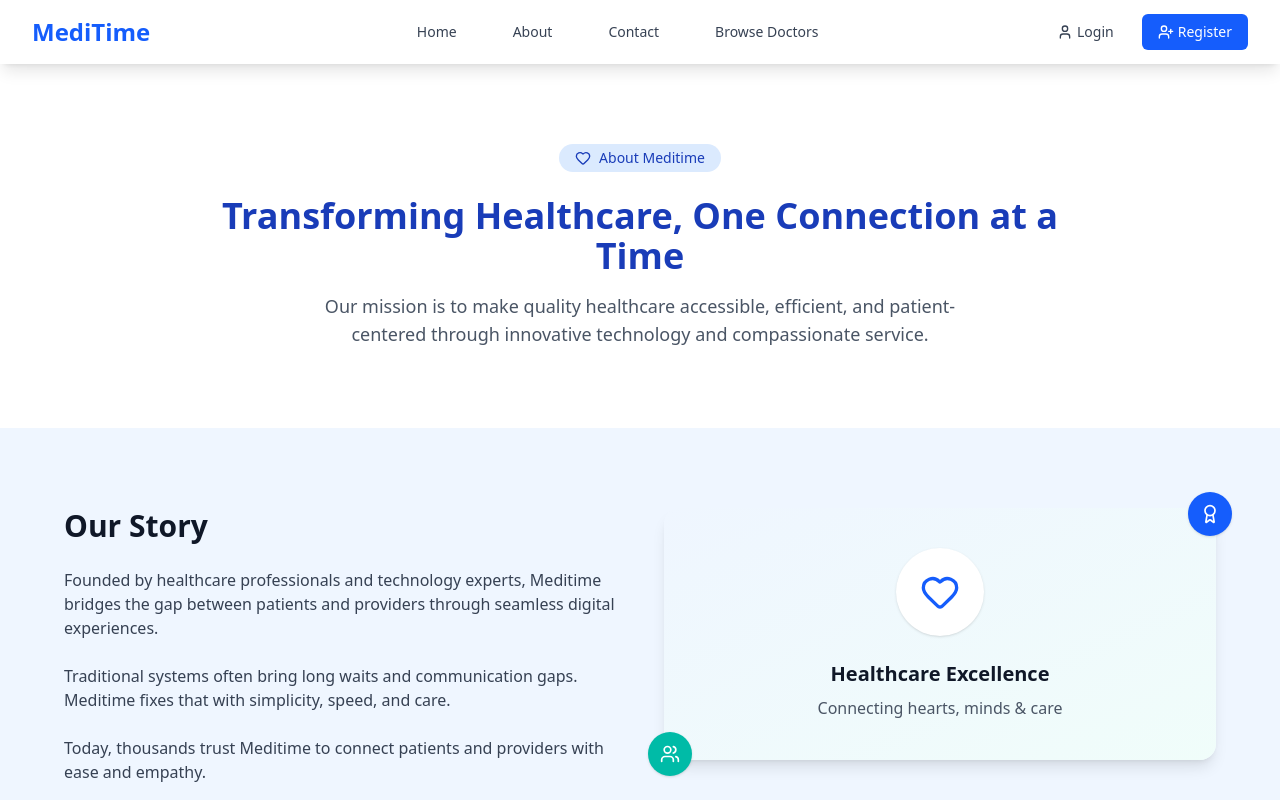
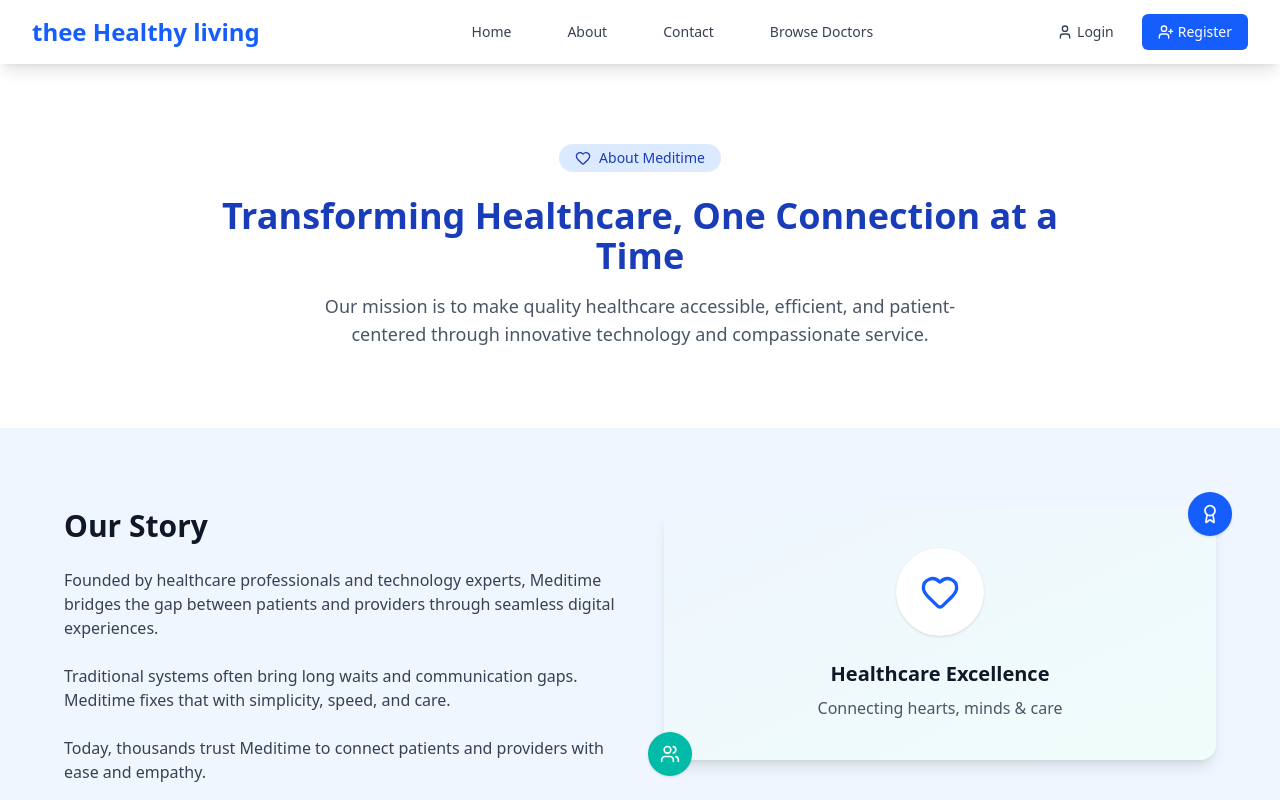
Before and after one commit to theekaguru/Medical-App-Frontend, a React (Vite) app: page /about in a window 1280 px wide. Shown: the top 800 px of the page. Built offline with nearby package versions, Linux system fonts and the light colour scheme; no server answers.

Commit message:
namee altered

```diff
--- a/src/components/Navbar.tsx
+++ b/src/components/Navbar.tsx
@@ -23,7 +23,7 @@ export const Navbar = () => {
           {/* Logo */}
           <div className="flex-shrink-0">
             <h1 className="text-2xl font-bold text-blue-600">
-              <Link to="/">MediTime</Link>
+              <Link to="/">thee Healthy living</Link>
             </h1>
           </div>
 
```
